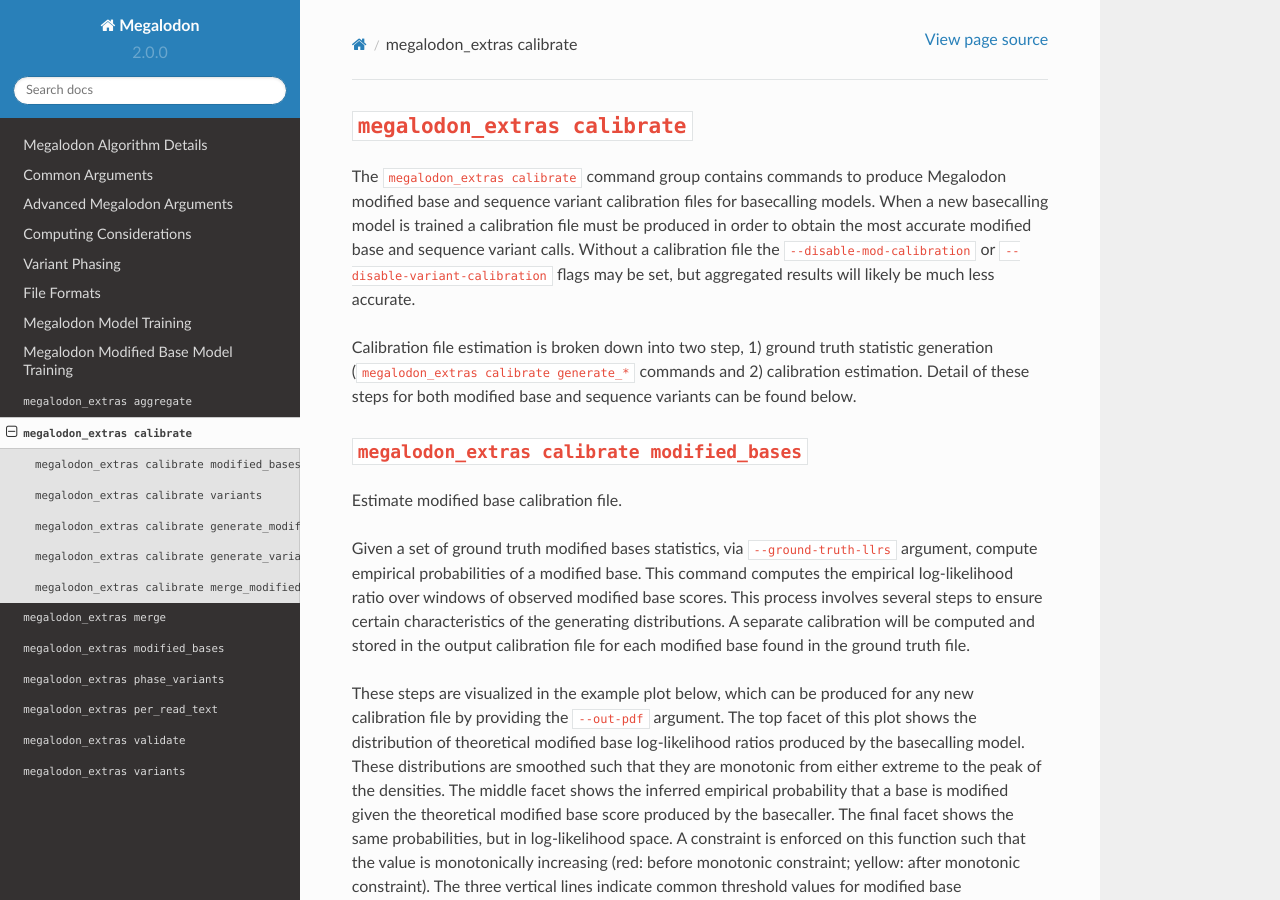
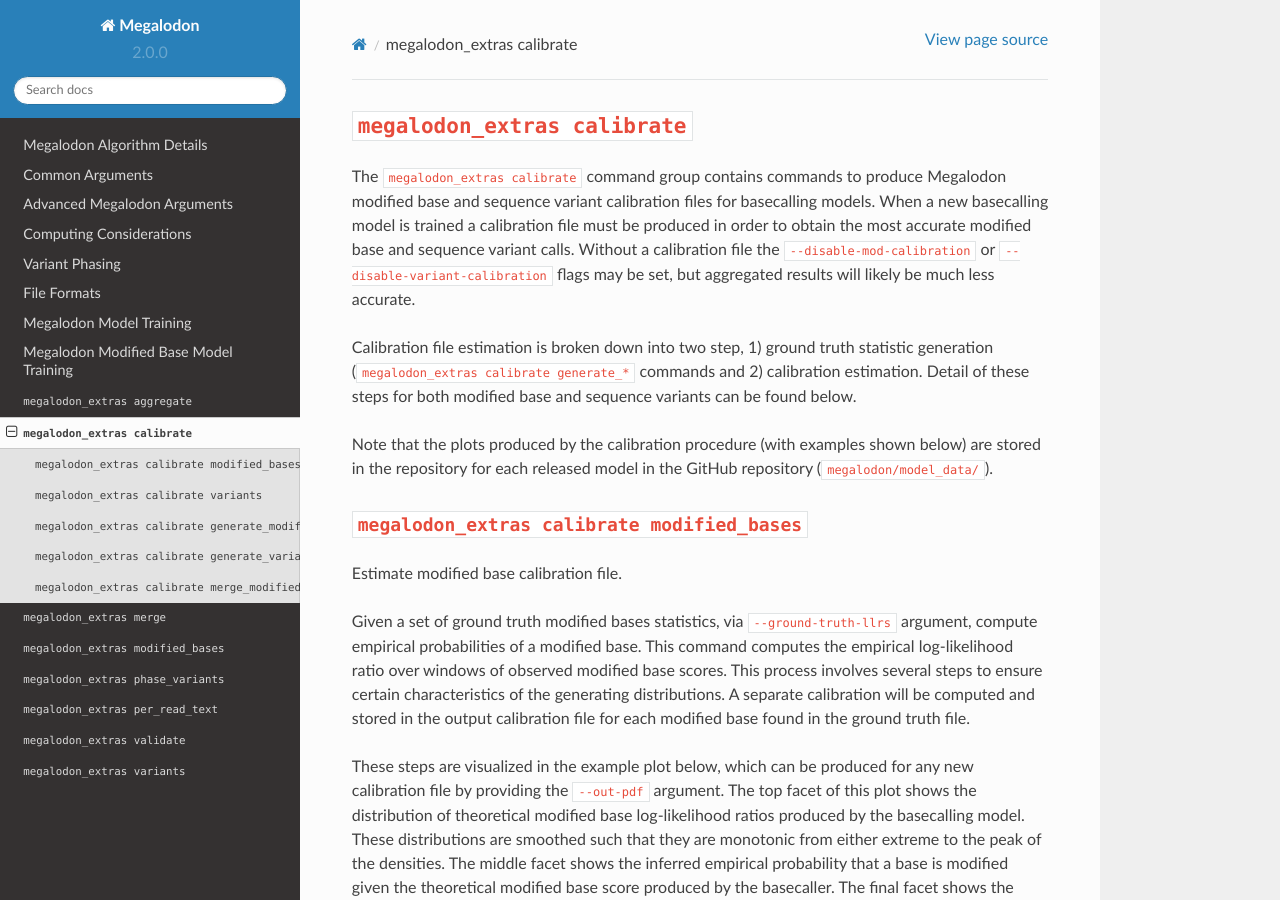
Before and after one commit to nanoporetech/megalodon, a Sphinx documentation site: the page built from docs/extras_calibrate.rst, in a window 1280 px wide and 900 px high. Built offline with Sphinx 7.4.7 and the Read the Docs theme 2.0.0, drawn with Linux system fonts in a browser that asks for light colours.

Commit message:
Add note that calibration files are found in the github repo.

```diff
--- a/docs/extras_calibrate.rst
+++ b/docs/extras_calibrate.rst
@@ -8,6 +8,8 @@ Without a calibration file the ``--disable-mod-calibration`` or ``--disable-vari
 
 Calibration file estimation is broken down into two step, 1) ground truth statistic generation (``megalodon_extras calibrate generate_*`` commands and 2) calibration estimation.
 Detail of these steps for both modified base and sequence variants can be found below.
+
+Note that the plots produced by the calibration procedure (with examples shown below) are stored in the repository for each released model in the GitHub repository (``megalodon/model_data/``).
 
 ---------------------------------------------
 ``megalodon_extras calibrate modified_bases``
```
